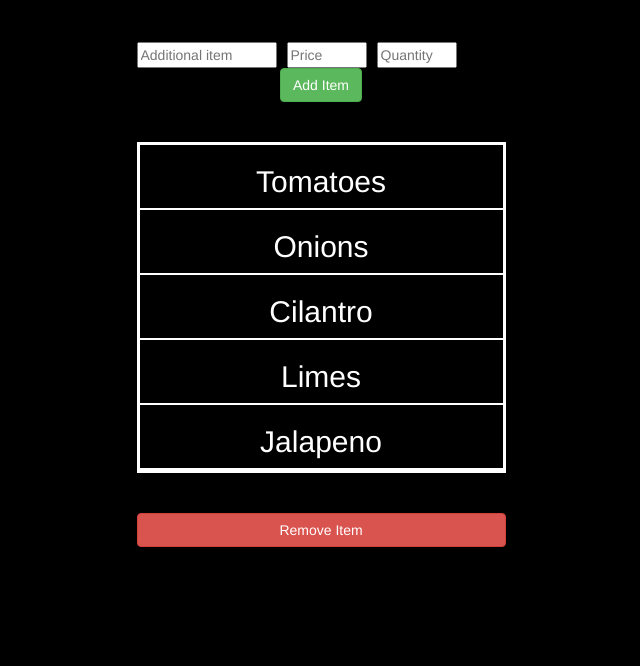
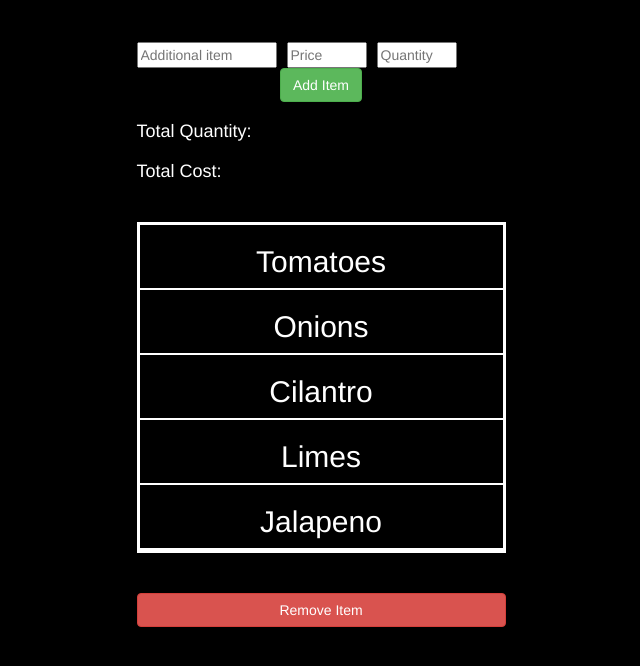
Before and after one commit to jessicaherford/Week5_Monday, a plain HTML site: page index.html in a window 1280 px wide. Shown: the part 238-904 px from the top of the page, without its empty margins (319-959 px from the left). Before the commit the page ends 825 px from the top, so only its background shows below. Drawn offline with nearby package versions, Linux system fonts and the light colour scheme.

Commit message:
update exercises

```diff
--- a/index.html
+++ b/index.html
@@ -19,6 +19,8 @@
         <input type="number" id="addQuantity" placeholder="Quantity">
         <div class="btn btn-success">Add Item</div>
       </div>
+      <div class="numItems"><h4>Total Quantity: </h4></div>
+      <div class="totalCost"><h4>Total Cost: </h4></div>
       <ul id="list">
 
       </ul>
--- a/style.css
+++ b/style.css
@@ -54,6 +54,10 @@ li {
   text-align: center;
 }
 
+#addNew {
+  margin-bottom: 20px;
+}
+
 #addItem {
   float: left;
   width: 140px;
@@ -74,3 +78,11 @@ li {
   margin-top: 5px;
   margin-right: 10px;
 }
+
+.numItems, .totalCost {
+  width: 50%;
+  display: block;
+  margin-left: auto;
+  margin-right: auto;
+  margin-top: 20px;
+}
```
Also changed, not shown: grocery.js (+9 -4 lines).
